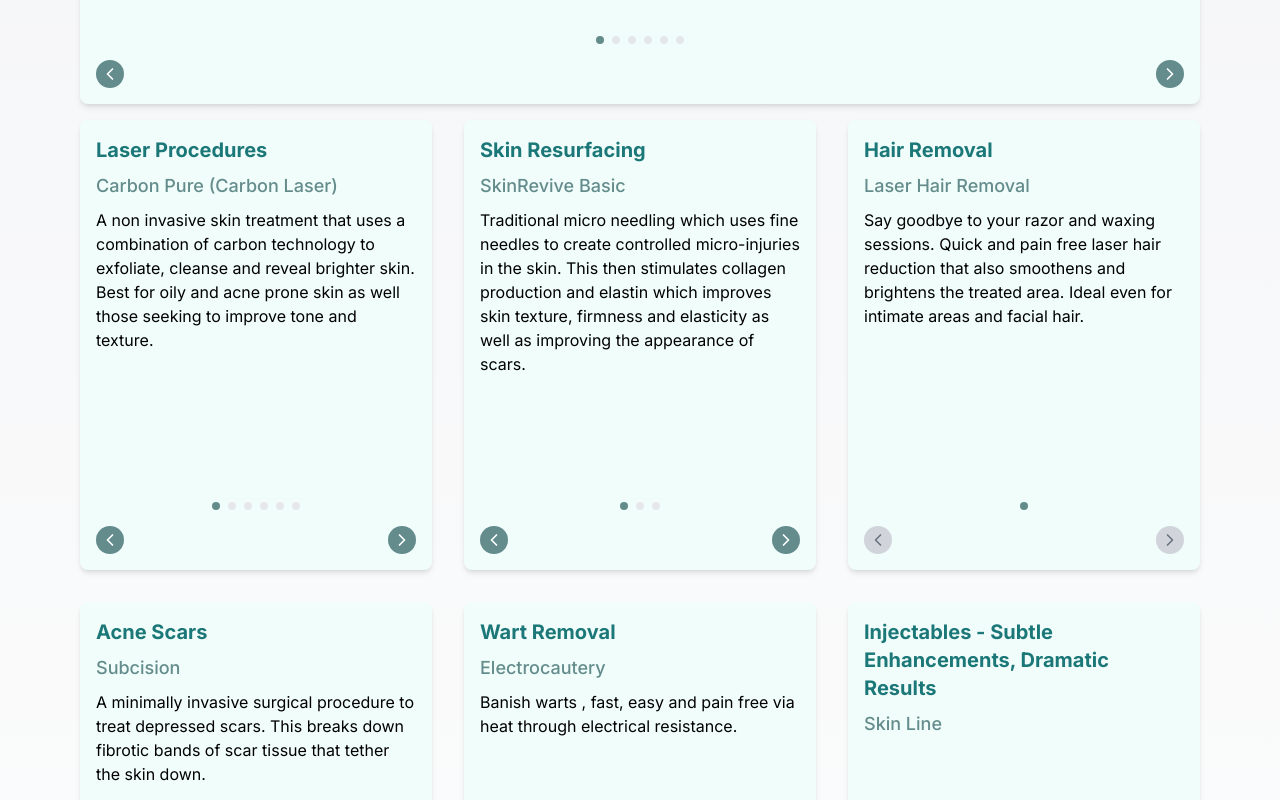
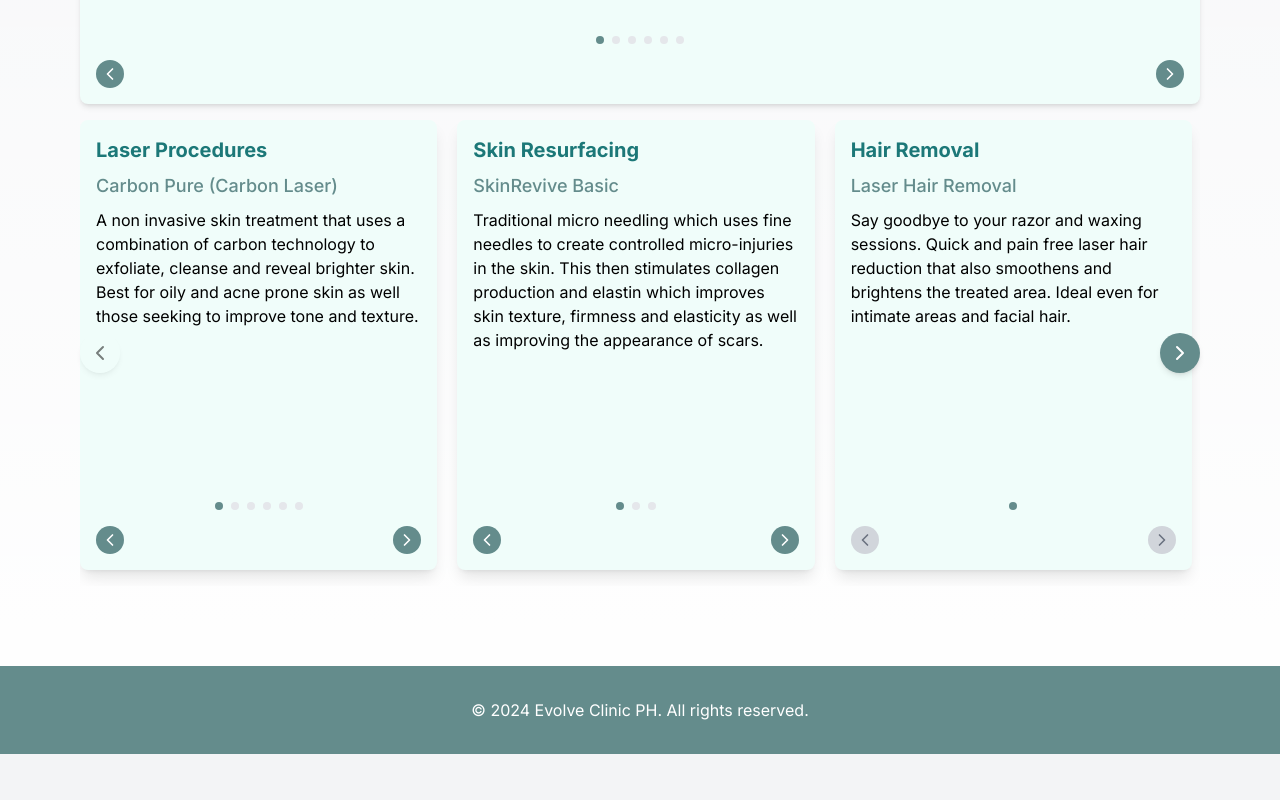
Before and after one commit to Revkxd/EvolveClinicPH, a Next.js app in the folder evolveclinicph/: page /services in a window 1280 px wide. Shown: the part 700-1500 px from the top of the page. After the commit the page ends 1454 px from the top, so only its background shows below. Built offline with nearby package versions, Linux system fonts and the light colour scheme.

Commit message:
Derma services now in scrollable row instead of grid

```diff
--- a/evolveclinicph/src/app/components/ServiceBox.tsx
+++ b/evolveclinicph/src/app/components/ServiceBox.tsx
@@ -30,7 +30,7 @@ export default function ServiceBox({ category, services }: ServiceBoxProps) {
   }
 
   return (
-    <div className="bg-teal-50 p-4 rounded-lg shadow-md h-[450px] flex flex-col justify-between overflow-y-auto">
+    <div className="bg-teal-50 p-4 rounded-lg shadow-lg h-[450px] flex flex-col flex-shrink-0 justify-between overflow-y-auto w-full sm:w-[calc(50%-1rem)] lg:w-[calc(33.333%-1rem)]">
       <div>
         <h3 className="text-xl font-bold mb-2 text-turq-shaded">{category}</h3>
         <h4 className="text-lg font-medium mb-2 text-turq">{services[currentIndex].title}</h4>
--- a/evolveclinicph/src/app/components/homepage/ServicesComponent.tsx
+++ b/evolveclinicph/src/app/components/homepage/ServicesComponent.tsx
@@ -1,5 +1,7 @@
 'use client'
 
+import { useState, useRef } from 'react';
+import { ChevronLeft, ChevronRight } from 'lucide-react'
 import { HomePageProps } from '@/types/props'
 import ServiceBox from '../ServiceBox'
 import WideServiceBox from '../WideServiceBox'
@@ -275,14 +277,54 @@ const slimmingAndContouring = [
 // #endregion
 
 export default function ServicesComponent({ isHomePage }: HomePageProps) {
+  const scrollContainerRef = useRef<HTMLDivElement>(null)
+  const [canScrollLeft, setCanScrollLeft] = useState(false)
+  const [canScrollRight, setCanScrollRight] = useState(true)
+
+  const scroll = (direction: 'left' | 'right') => {
+    const container = scrollContainerRef.current
+    if (container) {
+      const scrollAmount = container.clientWidth
+      const newScrollPosition = direction === 'left'
+        ? container.scrollLeft - scrollAmount
+        : container.scrollLeft + scrollAmount
+
+      container.scrollTo({
+        left: newScrollPosition,
+        behavior: 'smooth'
+      })
+    }
+  }
+
+  const checkScrollability = () => {
+    const container = scrollContainerRef.current
+    if (container) {
+      setCanScrollLeft(container.scrollLeft > 0)
+      setCanScrollRight(container.scrollLeft < container.scrollWidth - container.clientWidth)
+    }
+  }
+
   return (
     <section id="services" className="py-20">
-      <h2 className="text-5xl font-bold mb-8 text-center">Facials and Cosmetic Services</h2>
+      <h2 className="text-5xl font-bold mb-8 text-center">Facials and Dermatologic Services</h2>
       <div className={`max-w-6xl mx-auto px-4 ${isHomePage ? 'max-h-[520px] overflow-y-scroll custom-scrollbar' : ''}`}>
         <div className="py-4">
           <WideServiceBox category="Facial Services" services={facialServices} />
         </div>
-        <div className="grid grid-cols-1 md:grid-cols-2 lg:grid-cols-3 gap-8">
+        <div className="relative max-w-6xl mx-auto">
+          <button
+            onClick={() => scroll('left')}
+            className={`hidden sm:block absolute left-0 top-1/2 transform -translate-y-1/2 p-2 rounded-full shadow-md z-10 ${!canScrollLeft ? 'opacity-50 cursor-not-allowed' : 'bg-turq text-white hover:bg-turq-shaded'}`}
+            disabled={!canScrollLeft}
+          >
+            <ChevronLeft size={24} />
+          </button>
+          <div
+            ref={scrollContainerRef}
+            className="flex flex-nowrap overflow-x-scroll space-x-4 pb-4 custom-scrollbar gap-1"
+            // className= "grid grid-cols-1 md:grid-cols-2 lg:grid-cols-3 gap-8 overflow-x-auto"
+            onScroll={checkScrollability}
+          >
             <ServiceBox category="Laser Procedures" services={laserProcedures} />
             <ServiceBox category="Skin Resurfacing" services={skinResurfacing} />
             <ServiceBox category="Hair Removal" services={laserHairRemoval} />
@@ -292,6 +334,14 @@ export default function ServicesComponent({ isHomePage }: HomePageProps) {
             <ServiceBox category="Toxin Injections" services={toxinInjections} />
             <ServiceBox category="Slimming and Contouring" services={slimmingAndContouring} />
           </div>
+          <button
+            onClick={() => scroll('right')}
+            className={`hidden sm:block absolute right-0 top-1/2 transform -translate-y-1/2 p-2 rounded-full shadow-md z-10 ${!canScrollRight ? 'opacity-50 cursor-not-allowed' : 'bg-turq text-white hover:bg-turq-shaded'}`}
+            disabled={!canScrollRight}
+          >
+            <ChevronRight size={24} />
+          </button>
+        </div>
       </div>
     </section>
   )
--- a/evolveclinicph/src/app/globals.css
+++ b/evolveclinicph/src/app/globals.css
@@ -21,11 +21,13 @@ body {
 /* Custom scrollbar styles */
 .custom-scrollbar::-webkit-scrollbar {
   width: 6px;
+  height: 6px;
 }
 
 /* Track */
 .custom-scrollbar::-webkit-scrollbar-track {
-  -webkit-box-shadow: inset 0 0 6px rgba(0, 0, 0, 0.3);
+  /* -webkit-box-shadow: inset 0 0 6px rgba(0, 0, 0, 0.3); */
+  background: transparent;
   -webkit-border-radius: 10px;
   border-radius: 10px;
 }
--- a/evolveclinicph/src/app/not-found.tsx
+++ b/evolveclinicph/src/app/not-found.tsx
@@ -3,19 +3,19 @@ import Link from 'next/link'
 
 export default function NotFound() {
   return (
-    <div className="min-h-[80vh] flex flex-col items-center justify-center bg-gray-100 bg-custom">
+    <div className="min-h-[80vh] flex flex-col items-center justify-center">
       <div className="text-center">
         <Image
-          src="/primary-dark.png"
+          src="/primary-smalt-blue.png"
           alt="Evolve Clinic PH Logo"
           width={200}
           height={200}
           className="mx-auto mb-8"
         />
-        <h1 className="text-3xl font-bold text-gray-800 mb-8">PAGE DOES NOT EXIST</h1>
+        <h1 className="text-5xl font-bold mb-8 text-turq-shaded">PAGE DOES NOT EXIST</h1>
         <Link
           href="/"
-          className="bg-turq hover:bg-turq-shaded text-white font-bold py-2 px-4 rounded transition duration-300"
+          className="bg-turq hover:bg-turq-shaded text-2xl text-white font-bold py-2 px-4 rounded transition duration-300"
         >
           Go Back Home
         </Link>
```
Lines whose indentation alone changed are shown as unchanged.
